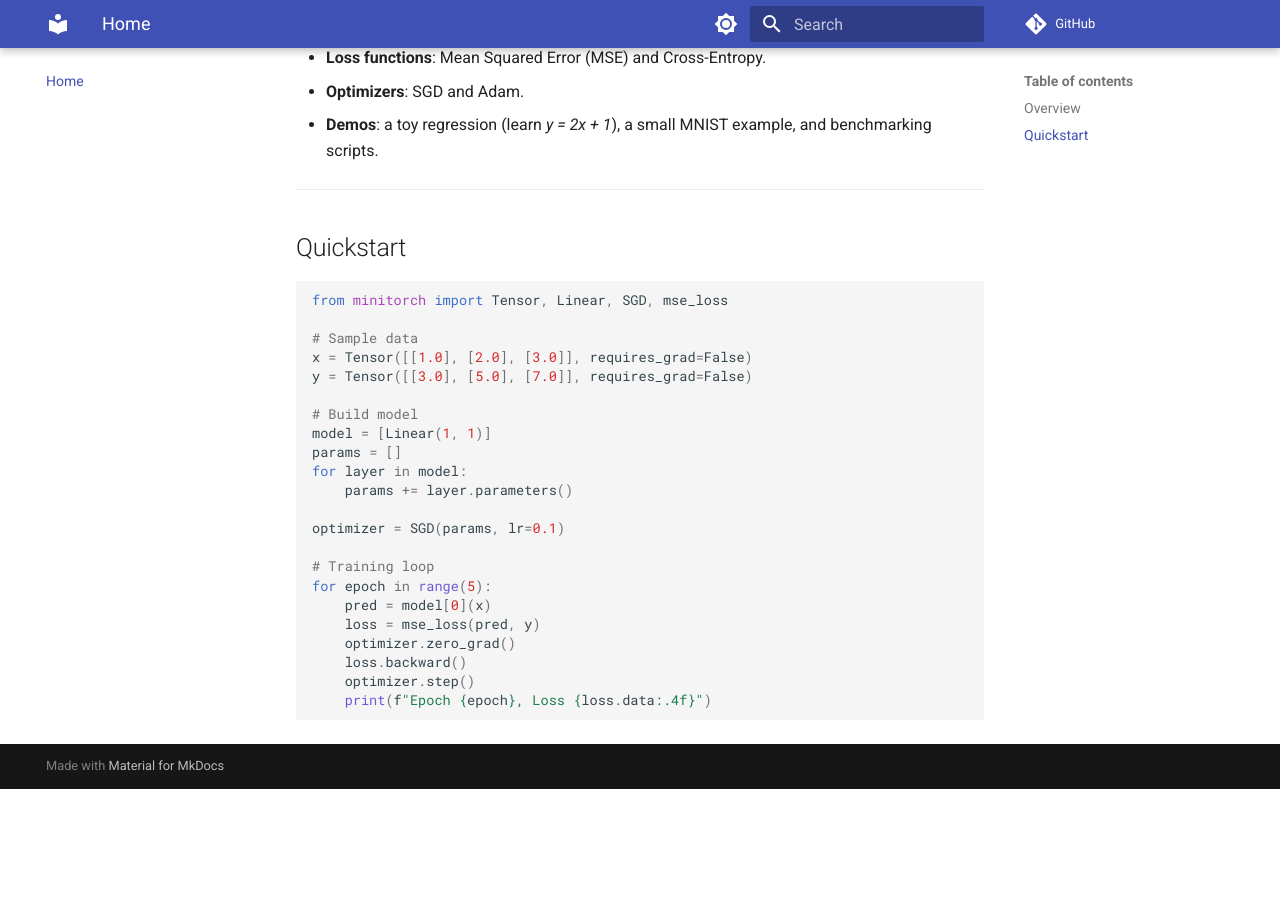
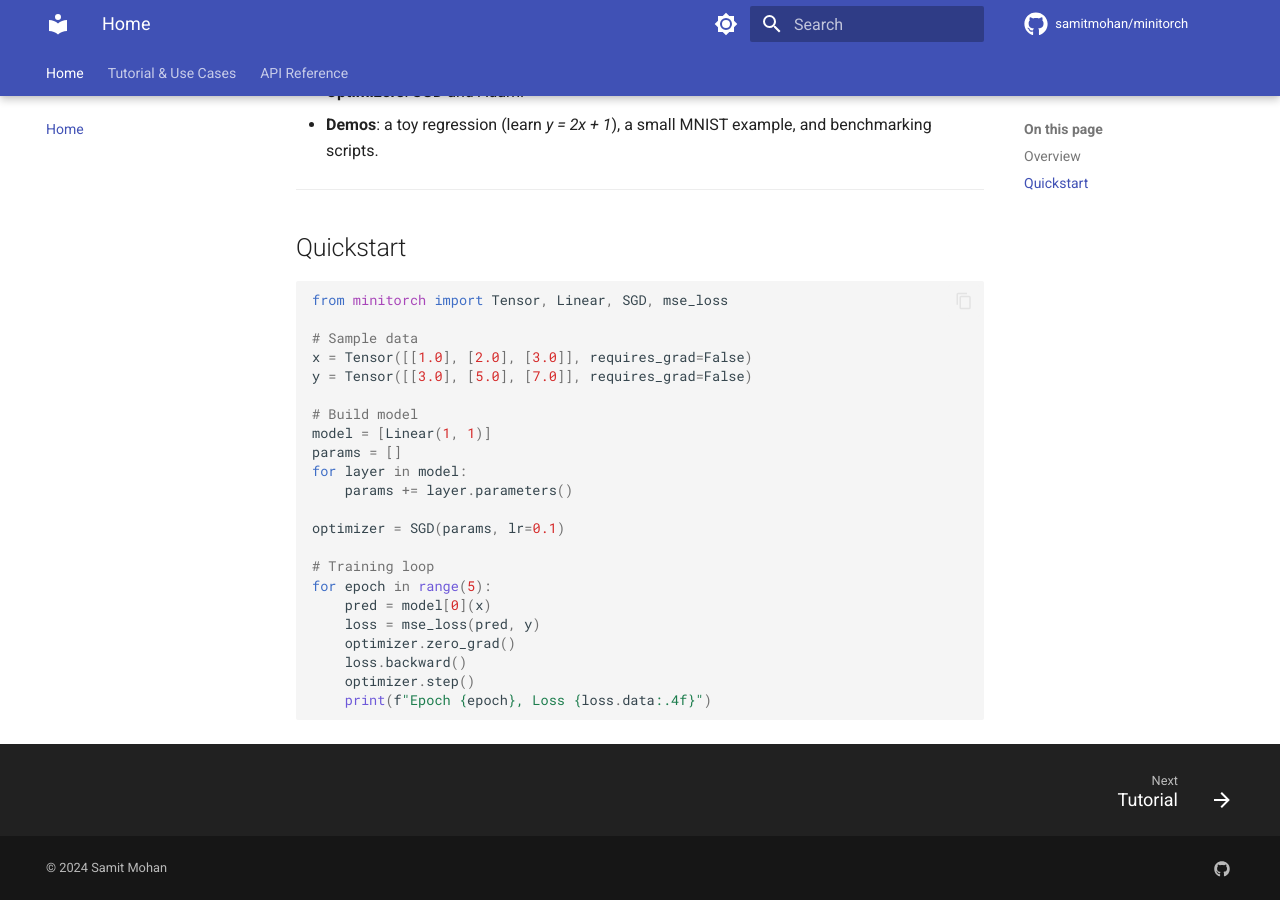
Before and after one commit to samitmohan/minitorch, an MkDocs documentation site: the page built from docs/index.md, in a window 1280 px wide and 900 px high, scrolled down 1171 px. Built offline with MkDocs 1.6.1 and Material for MkDocs 9.7.7, drawn with Linux system fonts in a browser that asks for light colours; comment, search, counter and statistics services are not loaded; before the commit the page ends 1960 px from its top, so only the background shows below that.

Commit message:
Enhance MkDocs with better features and navigation

```diff
--- a/mkdocs.yml
+++ b/mkdocs.yml
@@ -4,50 +4,96 @@ site_author: Samit Mohan
 site_url: https://samitmohan.github.io/minitorch/
 
 repo_url: https://github.com/samitmohan/minitorch
-repo_name: GitHub
-edit_uri: edit/main/docs
+repo_name: samitmohan/minitorch  # Better display
+edit_uri: edit/master/docs  # Match your branch name
+
 nav:
   - Home: index.md
   - Tutorial & Use Cases:
       - Tutorial: tutorial.md
-  - API:
+  - API Reference:  # Cleaner name
       - Tensor: api/tensor.md
       - Layers: api/layers.md
-      - Losses: api/loss.md
+      - Loss Functions: api/loss.md  # More descriptive
       - Optimizers: api/optim.md
 
 theme:
   name: material
   palette:
     # Light mode
-    - scheme: default
+    - media: "(prefers-color-scheme: light)"
+      scheme: default
       primary: indigo
-      accent: indigo
+      accent: deep purple  # Different accent for contrast
       toggle:
         icon: material/brightness-7
         name: Switch to dark mode
     # Dark mode
-    - scheme: slate
+    - media: "(prefers-color-scheme: dark)"
+      scheme: slate
       primary: indigo
-      accent: indigo
+      accent: deep purple
       toggle:
         icon: material/brightness-4
         name: Switch to light mode
+
   font:
     text: Roboto
     code: Roboto Mono
+
   features:
+    - content.code.copy  # Copy button for code blocks!
+    - content.code.annotate
     - navigation.tabs
+    - navigation.tabs.sticky  # Tabs stay visible when scrolling
     - navigation.top
+    - navigation.footer  # Previous/Next navigation
     - search.highlight
     - search.suggest
-  language: en
+    - search.share  # Share search results
+    - toc.follow  # TOC follows scroll position
+
+  icon:
+    repo: fontawesome/brands/github
+
   favicon: assets/favicon.ico
 
+plugins:
+  - search:
+      separator: '[\s\-,:!=\[\]()"`/]+|\.(?!\d)|&[lg]t;|(?!\b)(?=[A-Z][a-z])'
+  - git-revision-date-localized:  # Shows last modified dates
+      enable_creation_date: true
+      type: timeago
+
 markdown_extensions:
-  - admonition
-  - codehilite
+  - admonition  # Info/warning boxes
+  - attr_list   # Better formatting control
+  - md_in_html  # Mix HTML in markdown
   - toc:
       permalink: true
-  - pymdownx.superfences
-  - pymdownx.tabbed
+      title: On this page
+  - pymdownx.details  # Collapsible sections
+  - pymdownx.highlight:  # Better than codehilite
+      anchor_linenums: true
+      line_spans: __span
+      pygments_lang_class: true
+  - pymdownx.inlinehilite  # Inline code highlighting
+  - pymdownx.superfences:  # Advanced code blocks
+      custom_fences:
+        - name: mermaid  # For diagrams
+          class: mermaid
+          format: !!python/name:pymdownx.superfences.fence_code_format
+  - pymdownx.tabbed:
+      alternate_style: true
+  - pymdownx.emoji:  # Emoji support 🚀
+      emoji_index: !!python/name:material.extensions.emoji.twemoji
+      emoji_generator: !!python/name:material.extensions.emoji.to_svg
+
+extra:
+  social:
+    - icon: fontawesome/brands/github
+      link: https://github.com/samitmohan
+  generator: false  # Remove "Made with Material for MkDocs"
+
+copyright: |
+  &copy; 2024 <a href="https://github.com/samitmohan" target="_blank" rel="noopener">Samit Mohan</a>
```
Also changed, not shown: 1 other file.
